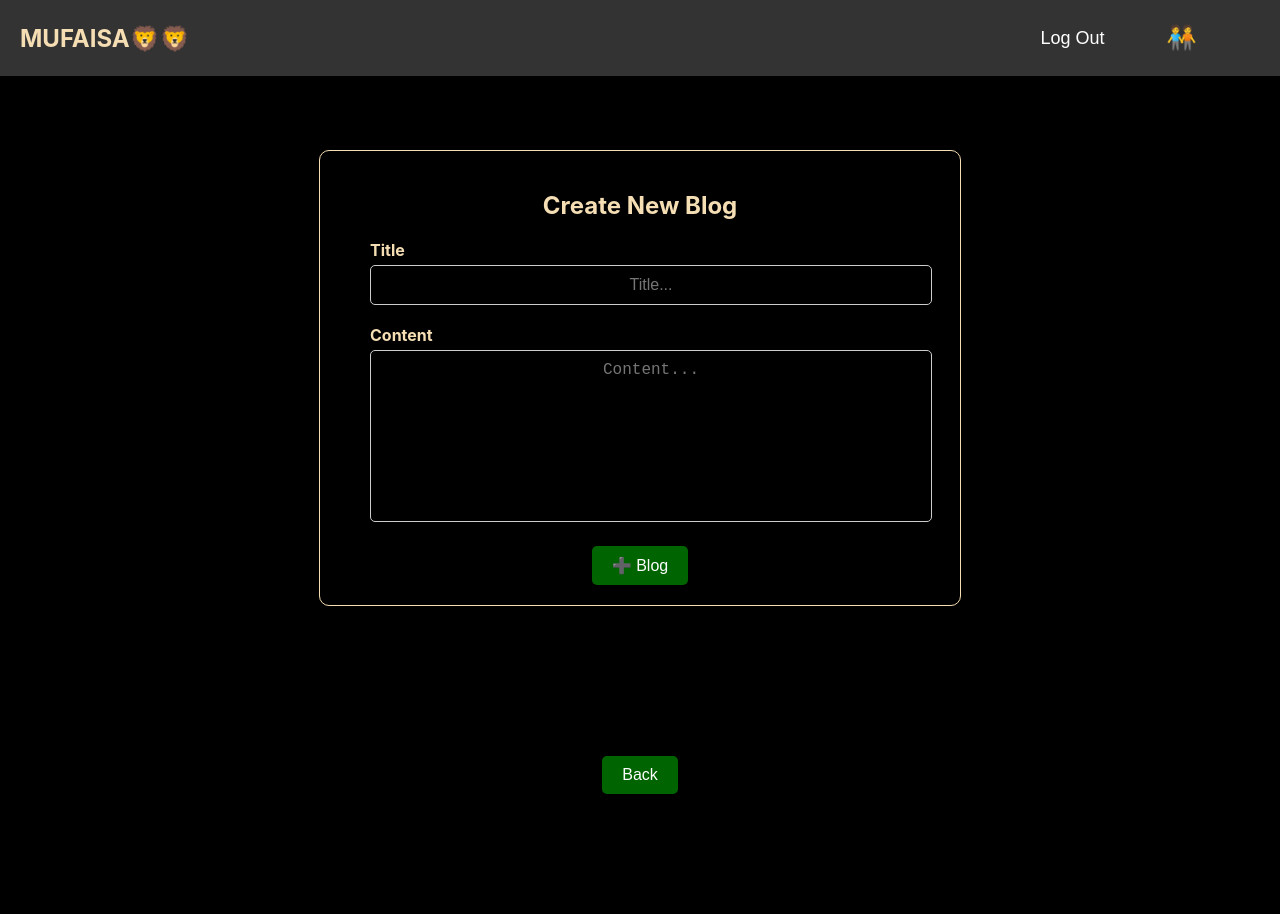
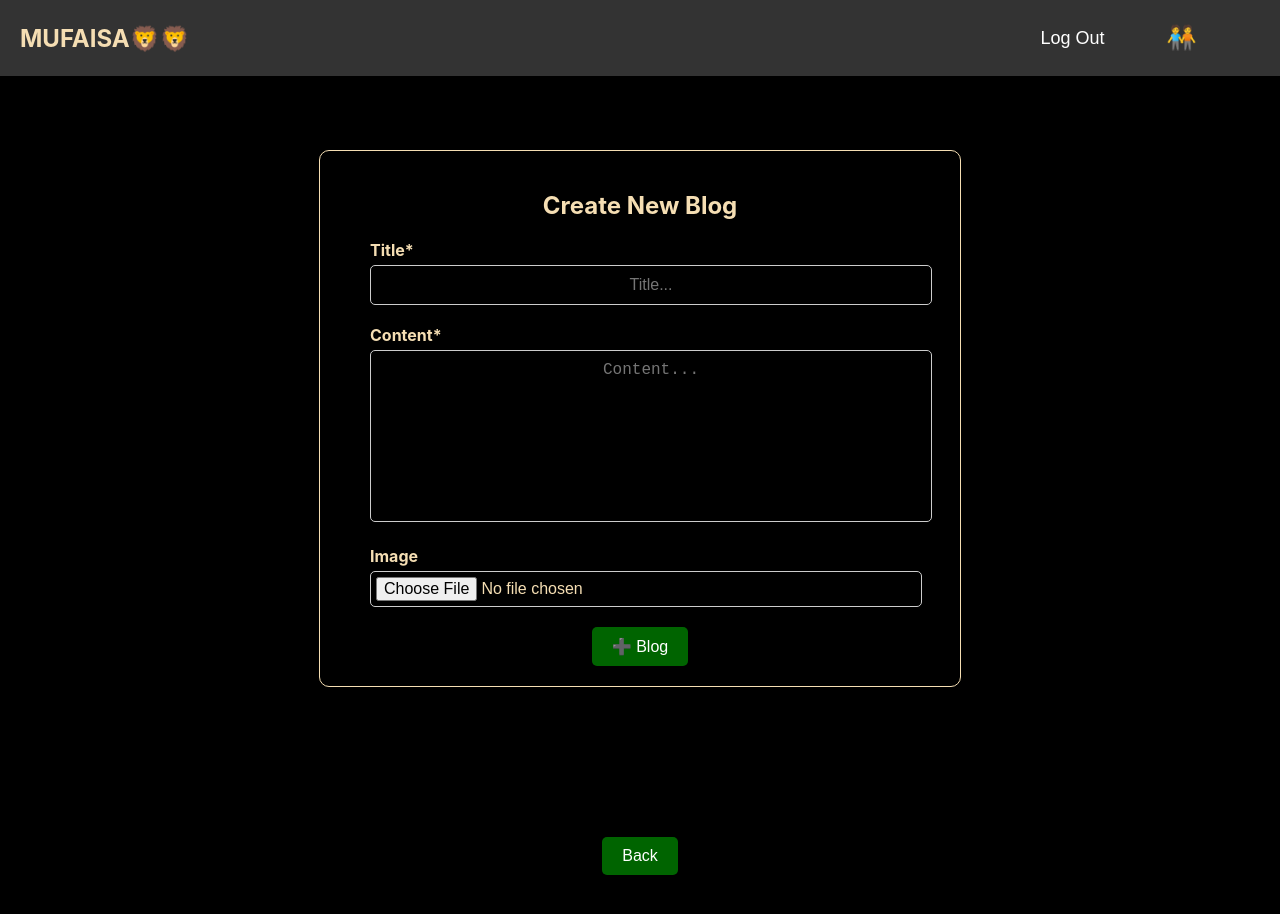
Before and after one commit to mfKamalMERN/Blogging_App_Frontend, a React (Create React App) app: page /newblog in a window 1280 px wide. Shown: the top 914 px of the page. Built offline with nearby package versions, Linux system fonts and the light colour scheme.

Commit message:
Image option added on new blog page.

```diff
--- a/src/Pages/NewBlog.jsx
+++ b/src/Pages/NewBlog.jsx
@@ -8,6 +8,7 @@ import Localization from '../Resources/Localization.json'
 const NewBlog = () => {
     const [title, setTitle] = useState('');
     const [content, setContent] = useState('');
+    const [file, setFile] = useState(null)
     const nav = useNavigate();
 
     const handleTitleChange = (e) => setTitle(e.target.value);
@@ -19,9 +20,13 @@ const NewBlog = () => {
     const handleSubmit = (e) => {
         e.preventDefault();
 
-        const blogstring = content
+        // const blogstring = content
+        const formdata = new FormData()
+        formdata.append('file', file)
+        formdata.append('blogstring', content)
+        formdata.append('title', title)
 
-        axios.post(`https://blogging-app-backend-dpk0.onrender.com/createblog`, { blogstring, title })
+        axios.put(`https://blogging-app-backend-dpk0.onrender.com/createblog`, formdata)
             .then((res) => {
                 if (res.data.ValidationError) res.data.ActError.map((er) => alert(er.msg))
 
@@ -42,7 +47,7 @@ const NewBlog = () => {
                 <h2>{Localization.home.createNewBlog}</h2>
                 <form onSubmit={handleSubmit} className={styles.form}>
                     <div className={styles.inputGroup}>
-                        <label htmlFor="title">{Localization.home.form.titleLabel}</label>
+                        <label htmlFor="title">{Localization.home.form.titleLabel}*</label>
                         <input
                             type="text"
                             id="title"
@@ -54,7 +59,7 @@ const NewBlog = () => {
                         />
                     </div>
                     <div className={styles.inputGroup}>
-                        <label htmlFor="content">{Localization.home.form.contentLabel}</label>
+                        <label htmlFor="content">{Localization.home.form.contentLabel}*</label>
                         <textarea
                             id="content"
                             placeholder='Content...'
@@ -64,7 +69,16 @@ const NewBlog = () => {
                             required
                         />
                     </div>
-
+                    <div className={styles.inputGroup}>
+                        <label htmlFor="image">Image</label>
+                        <input
+                            type='file'
+                            id="image"
+                            placeholder='Image...'
+                            onChange={(e) => setFile(e.target.files[0])}
+                            className={styles.fileInput}
+                        />
+                    </div>
 
                     <button type="submit" className={styles.button}>➕ Blog</button>
                 </form>
```
